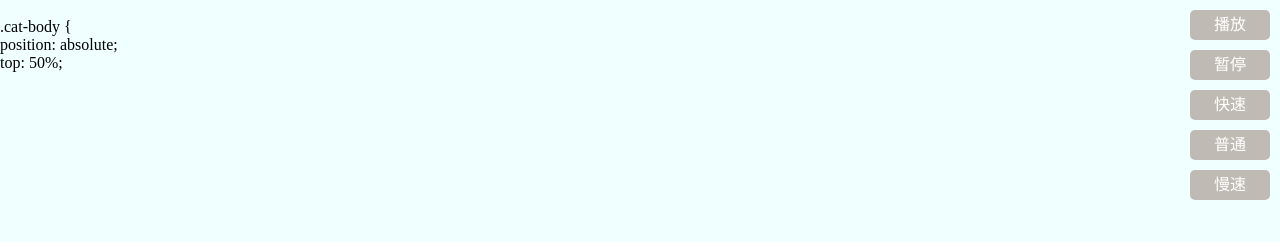
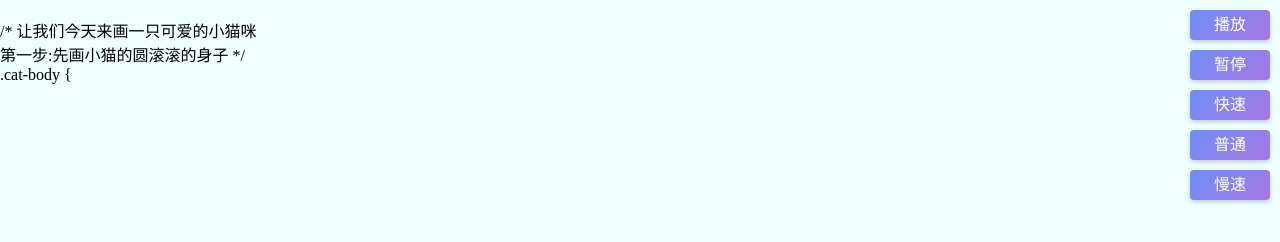
Before and after one commit to Cris-z123/cat, a plain HTML site: page src/index.html in a window 1280 px wide. Drawn offline with Linux system fonts and the light colour scheme.

Commit message:
修改按钮UI,更换字符串模板

```diff
--- a/src/base.css
+++ b/src/base.css
@@ -43,10 +43,11 @@ body {
 }
 #buttons>button {
     width: 80px;
-    border-radius: 5px;
+    border-radius: 4px;
     outline: none;
     border: none;
-    background: #bfbab3;
+    background: linear-gradient(135deg, #6e8efb, #a777e3);
+    box-shadow: 0 2px 5px rgba(0, 0, 0, .2);
     margin-bottom: 10px;
     color: #fff;
     font-size: 16px;
--- a/src/index.html
+++ b/src/index.html
@@ -17,7 +17,7 @@
         <button id="btnNormal">普通</button>
         <button id="btnSlow">慢速</button>
     </div>
-    <div id="html" class="mycat">
+    <div id="html">
         <div class="cat-body">
             <div class="ear1"></div>
             <div class="ear2"></div>
--- a/src/style.css
+++ b/src/style.css
@@ -8,9 +8,6 @@ body {
     background: #F0FFFF;
     font-family: 'Sniglet';
 }
-/* .mycat {
-    position: relative;
-} */
 .cat-body {
     position: absolute;
     top: 50%;
```
Also changed, not shown: dist/index.html (+1 -1 lines), src/main.js (+8 -0 lines), 5 other files.
